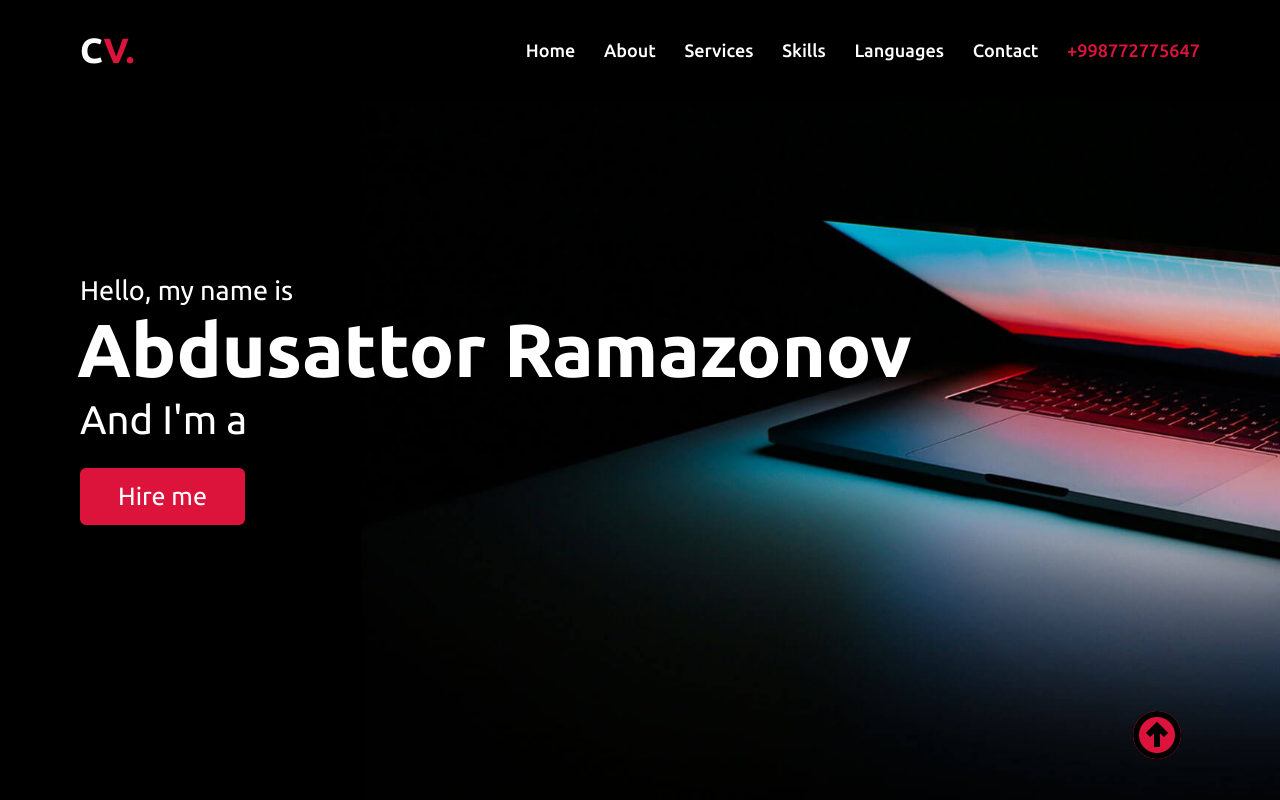
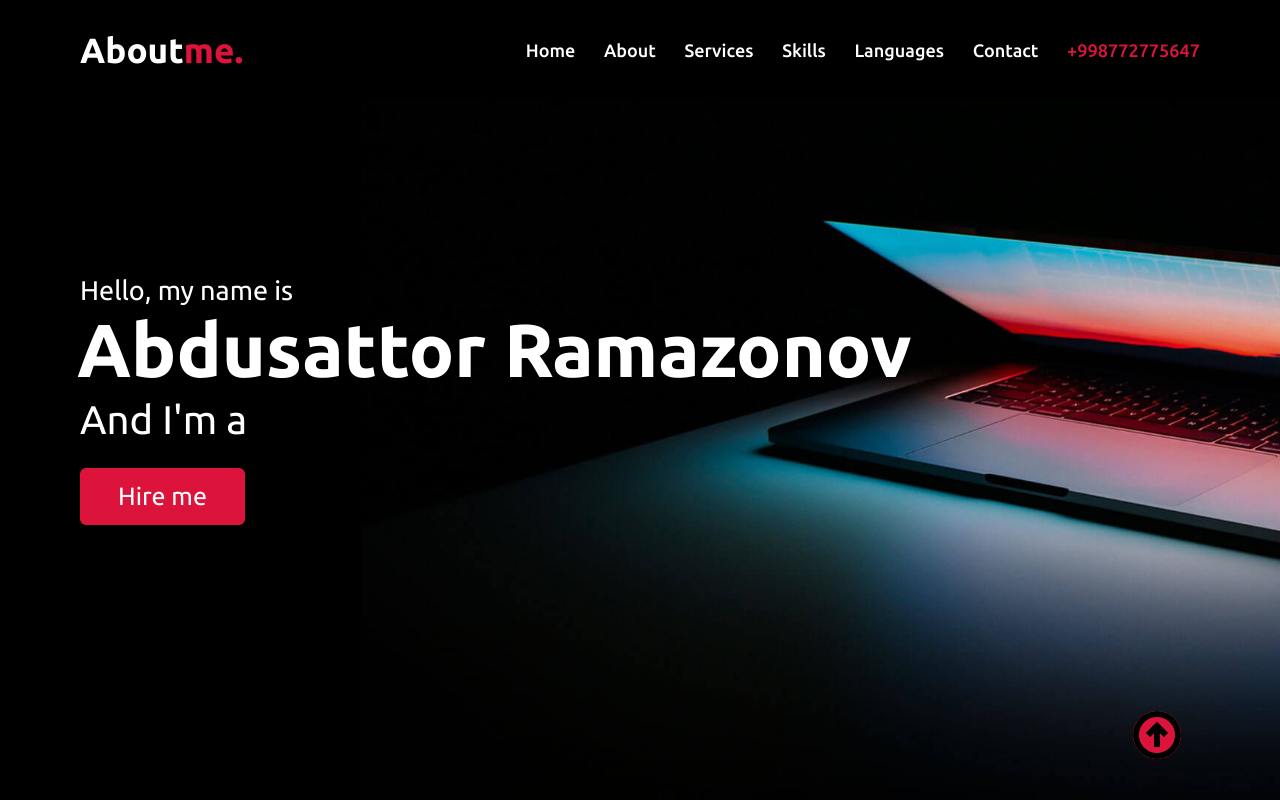
Before and after one commit to Abdusattorr/Abdusattor.CV, a plain HTML site: page index.html in a window 1280 px wide. Shown: the top 800 px of the page. Drawn offline with Linux system fonts and the light colour scheme; a script that the page names is missing.

Commit message:
index.html

```diff
--- a/index.html
+++ b/index.html
@@ -3,7 +3,7 @@
 <head>
     <meta charset="UTF-8">
     <meta name="viewport" content="width=device-width, initial-scale=1.0">
-    <title>CV Page</title>
+    <title>About me</title>
     <link rel="stylesheet" href="style.css">
     <link rel="stylesheet" href="https://cdnjs.cloudflare.com/ajax/libs/font-awesome/5.15.3/css/all.min.css"/>
     <link rel="icon" type="image/gif/png" href=porta.PNG>
@@ -15,7 +15,7 @@
 </div>
 <nav class="navbar">
     <div class="max-width">
-        <div class="logo"><a href="#">C<span>V.</span></a></div>
+        <div class="logo"><a href="#">About<span>me.</span></a></div>
         <ul class="menu">
             <li><a href="#home" class="menu-btn">Home</a></li>
             <li><a href="#about" class="menu-btn">About</a></li>
```
